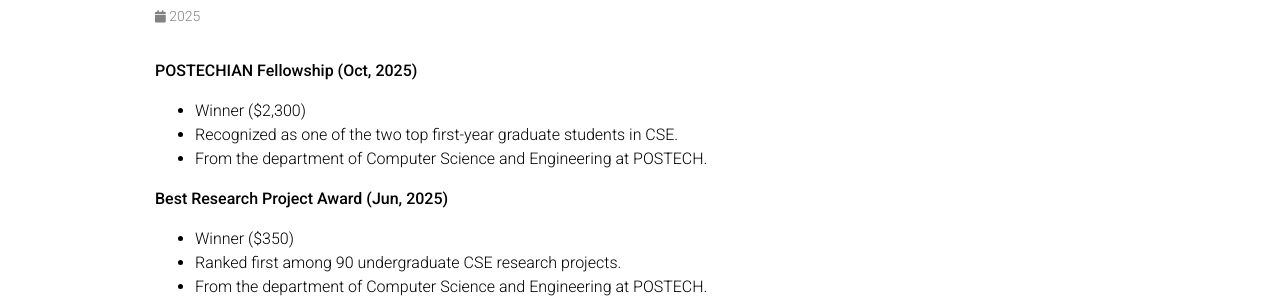
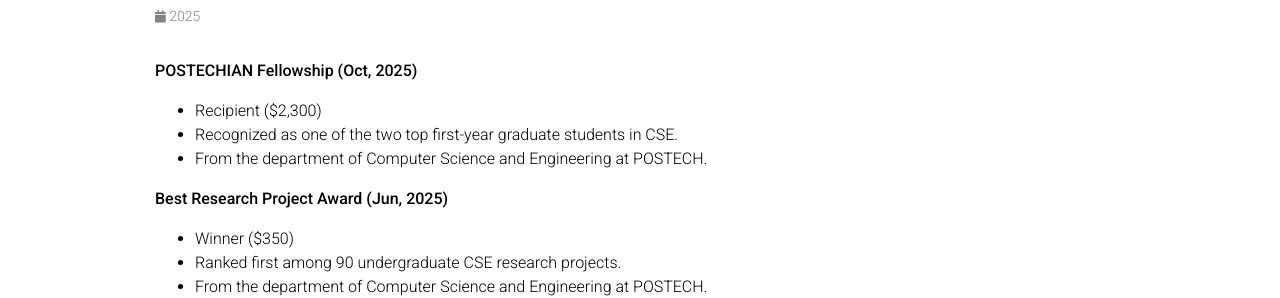
Before and after one commit to yehogwon/yehogwon.github.io, a Jekyll site: the page built from _honors/honor_1.md, in a window 1280 px wide and 1108 px high. Shown: the part 179-477 px from the top of the window. Built offline with Jekyll 4.4.1, drawn with Linux system fonts in a browser that asks for light colours; comment, search, counter and statistics services are not loaded; a style sheet for code colours, icons or effects is not loaded.

Commit message:
update honor

```diff
--- a/_honors/honor_1.md
+++ b/_honors/honor_1.md
@@ -4,7 +4,7 @@
 ---
 
 **POSTECHIAN Fellowship (Oct, 2025)**
-- Winner ($2,300)
+- Recipient ($2,300)
 - Recognized as one of the two top first-year graduate students in CSE.
 - From the department of Computer Science and Engineering at POSTECH.
 
```
